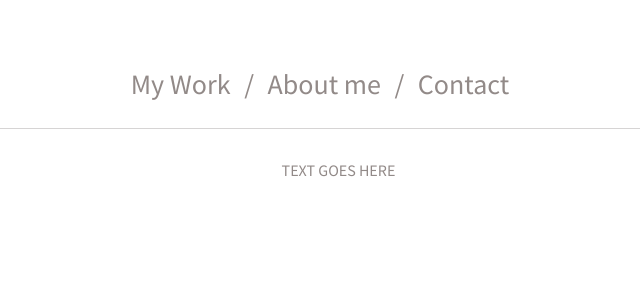
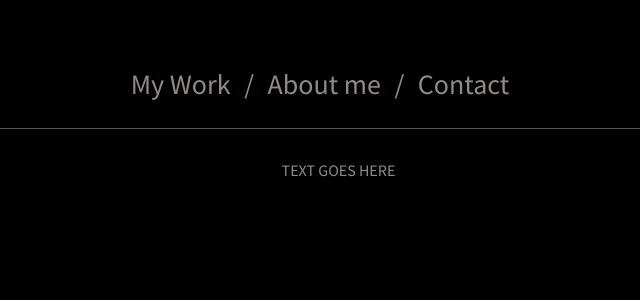
Before and after one commit to martakunszt/portfolio-react, a React (Create React App) app: page / in a window 1280 px wide. Shown: the top 300 px of the page, without its empty margins (320-960 px from the left). Built offline with nearby package versions, Linux system fonts and the light colour scheme.

Commit message:
package.json - homepage

```diff
--- a/src/App.css
+++ b/src/App.css
@@ -1,5 +1,5 @@
 body{
-  background-color:#ffffff;
+  background-color:black;
   font-family:"Source Sans Pro";
   width:100%;
   color:#928a88;
@@ -43,7 +43,7 @@ ul.Breadcrumb li a {
 
 /* Add a color on mouse-over */
 ul.Breadcrumb li a:hover {
-  color:#b8aec2;
+  color:#9c88b0;
 }
 
 hr.new1 {
--- a/src/App.js
+++ b/src/App.js
@@ -19,8 +19,8 @@ function Breadcrumb() {
     <div className="Nav">
       <ul className="Breadcrumb">
         <li><a href="#work">My Work </a></li>
-        <li>About me </li>
-        <li>Contact </li>
+        <li><a href="#about">About me </a></li>
+        <li><a href="#contact">Contact</a> </li>
       </ul>
     </div>
   );
```
